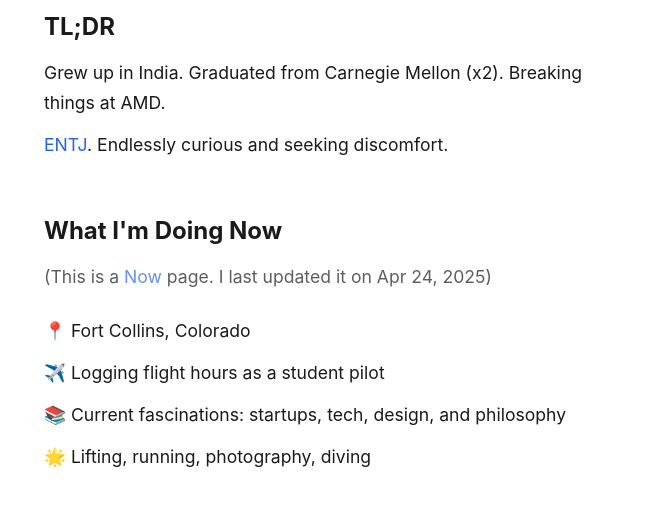
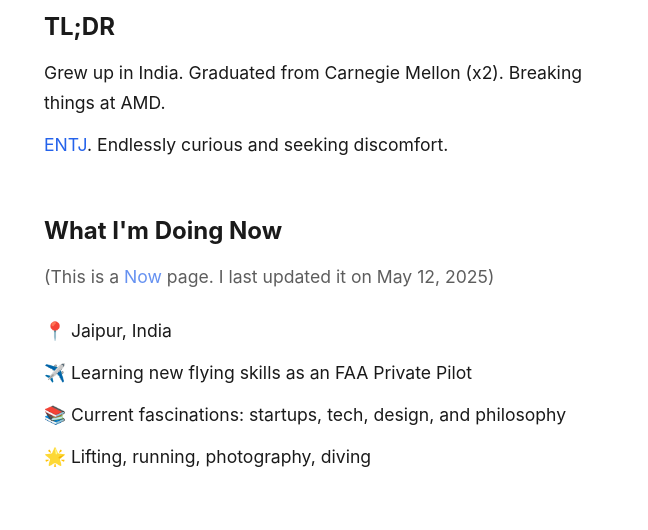
Before and after one commit to parthmah/parth_website, a plain HTML site: page index.html in a window 1280 px wide. Shown: the part 197-727 px from the top of the page, without its empty margins (316-964 px from the left). Drawn offline with Linux system fonts and the light colour scheme.

Commit message:
status update 05/12

```diff
--- a/index.html
+++ b/index.html
@@ -94,10 +94,10 @@
         <!-- UPDATEME -->
         <section class="current-focus">
             <h2>What I'm Doing Now</h2>
-            <small>(This is a <a href="https://nownownow.com/about" target="_blank">Now</a> page. I last updated it on Apr 24, 2025)</small>
+            <small>(This is a <a href="https://nownownow.com/about" target="_blank">Now</a> page. I last updated it on May 12, 2025)</small>
             <div class="focus-items">
-                <p>📍 Fort Collins, Colorado</p>
-                <p>✈️ Logging flight hours as a student pilot</p>
+                <p>📍 Jaipur, India</p>
+                <p>✈️ Learning new flying skills as an FAA Private Pilot </p>
                 <p>📚 Current fascinations: startups, tech, design, and philosophy</p>
                 <p>🌟 Lifting, running, photography, diving</p>
             </div>
```
